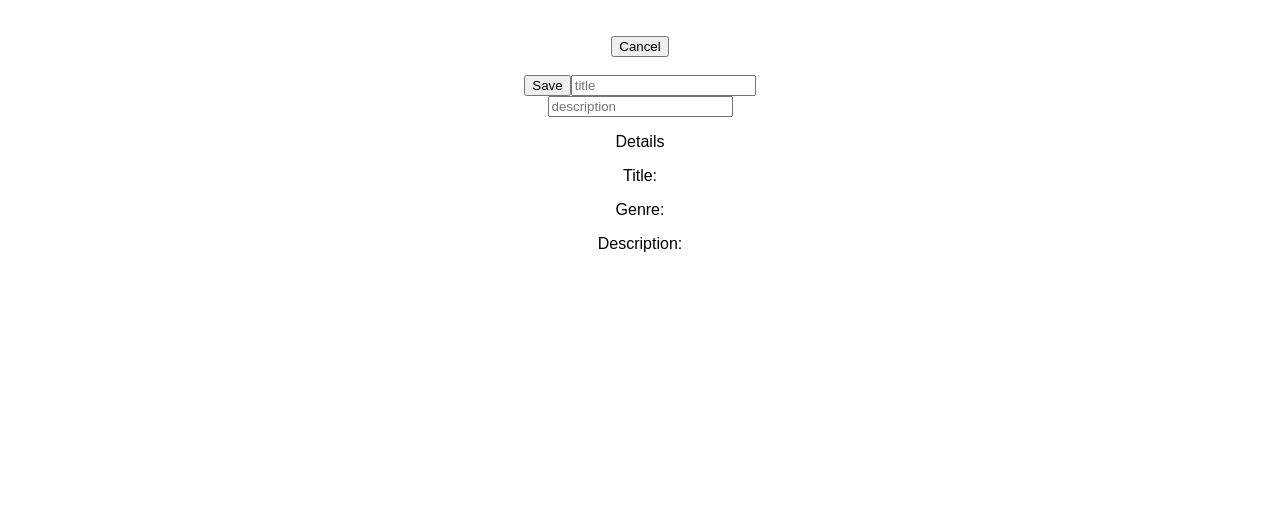
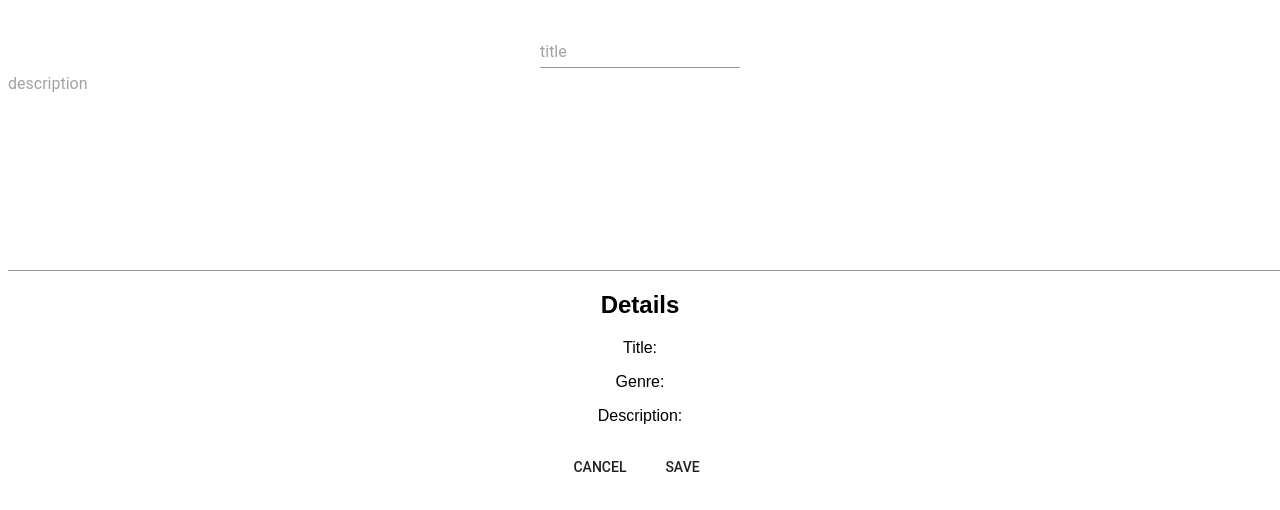
Before and after one commit to mcnal035/movie-sagas-mark, a React (Create React App) app: page /#/edit in a window 1280 px wide. Shown: the top 510 px of the page. Built offline with nearby package versions, Linux system fonts and the light colour scheme.

Commit message:
added some styling with the site.

```diff
--- a/src/components/EditPage/EditPage.js
+++ b/src/components/EditPage/EditPage.js
@@ -1,9 +1,39 @@
 import React, { Component } from 'react';
 
-import { HashRouter as Router, Route, Link } from 'react-router-dom';
+
 import { connect } from 'react-redux';
 
+import { withStyles } from '@material-ui/core/styles';
+import Button from '@material-ui/core/Button';
+import TextField from '@material-ui/core/TextField';
+
+
+const styles = theme => ({
+    textField: {
+      marginLeft: theme.spacing.unit,
+      marginRight: theme.spacing.unit,
+      width: 200,
+    },
+    textArea: {
+        marginLeft: theme.spacing.unit,
+      marginRight: theme.spacing.unit,
+      width: "100%",
+    },
+    button: {
+      margin: theme.spacing.unit,
+    },
+    icon: {
+      margin: theme.spacing.unit,
+      fontSize: 18,
+    },
+    myFormStuff: {
+      width: '80%',
+      margin: 'auto'
+    }
+  });
+
 class EditPage extends Component {
+
   // Renders the entire app on the DOM
   state = {
       newDetails: {
@@ -36,7 +66,7 @@ backButton = () => {
 }
 
   render() {
-
+    const { classes } = this.props;
     console.log (this.props.reduxStore.setDescription)
     let item = this.props.reduxStore.setDescription
 
@@ -45,20 +75,19 @@ backButton = () => {
         <>
         {JSON.stringify(item.id)}
         <form><br/><br/>
-    <button onClick={this.backButton}>Cancel</button><br/><br/>
-    <button onClick={this.handleSubmit}>Save</button>
 
-      <input type="text" placeholder= "title"   value={this.state.newDetails.title}    onChange={(event) => this.handleChange(event, 'title')}></input><br/>
-      <input type="text" placeholder= "description" value={this.state.newDetails.description}  onChange={(event) => this.handleChange(event, 'description')}></input><br/>
+
+      <TextField type="text" placeholder= "title"  className={classes.textField} value={this.state.newDetails.title}    onChange={(event) => this.handleChange(event, 'title')}></TextField><br/>
+      <TextField type="text" placeholder= "description" className={classes.textArea} multiline rows="10" columns="100" value={this.state.newDetails.description}  onChange={(event) => this.handleChange(event, 'description')}></TextField><br/>
 
       </form>
     <div className="App">
-
-
-        <p>Details</p>
+        <h2>Details</h2>
         <p>Title: {item.title}</p>
        <p>Genre: {item.name}</p>
         <p>Description: {item.description}<br/></p>
+        <Button className={classes.button}  onClick={this.backButton}>Cancel</Button>
+        <Button className={classes.button}  onClick={this.handleSubmit}>Save</Button>
     </div>
      </>
     );
@@ -70,4 +99,4 @@ const putReduxStoreOnProps = (reduxStore) =>({
   reduxStore
 })
 
-export default connect(putReduxStoreOnProps)(EditPage);
+export default withStyles(styles)(connect(putReduxStoreOnProps)(EditPage));
--- a/src/components/MovieDetails/MovieDetails.js
+++ b/src/components/MovieDetails/MovieDetails.js
@@ -1,7 +1,29 @@
 import React, { Component } from 'react';
 
-import { HashRouter as Router, Route, Link } from 'react-router-dom';
+
 import { connect } from 'react-redux';
+
+import { withStyles } from '@material-ui/core/styles';
+import Button from '@material-ui/core/Button';
+
+const styles = theme => ({
+    textField: {
+      marginLeft: theme.spacing.unit,
+      marginRight: theme.spacing.unit,
+      width: 200,
+    },
+    button: {
+      margin: theme.spacing.unit,
+    },
+    icon: {
+      margin: theme.spacing.unit,
+      fontSize: 18,
+    },
+    myFormStuff: {
+      width: '80%',
+      margin: 'auto'
+    }
+  });
 
 class MovieDetails extends Component {
   // Renders the entire app on the DOM
@@ -21,15 +43,14 @@ backButton = () =>{
     let item = this.props.reduxStore.setDescription
     return (
         <>
-    <button onClick={this.backButton}>Back</button>
-    <button onClick={this.handleSubmit}>Edit</button>
-
     <div className="App">
-        <p>Details</p>
+        <h2>Details</h2>
         <p>Title: {item.title}</p>
        <p>Genre: {item.name}</p>
-        <p>Description: {item.description}<br/></p>
+        <p> {item.description}<br/></p>
     </div>
+    <Button onClick={this.backButton}>Back</Button>
+    <Button onClick={this.handleSubmit}>Edit</Button>
      </>
     );
 
@@ -40,4 +61,4 @@ const putReduxStoreOnProps = (reduxStore) =>({
   reduxStore
 })
 
-export default connect(putReduxStoreOnProps)(MovieDetails);
+export default withStyles(styles)(connect(putReduxStoreOnProps)(MovieDetails));
```
